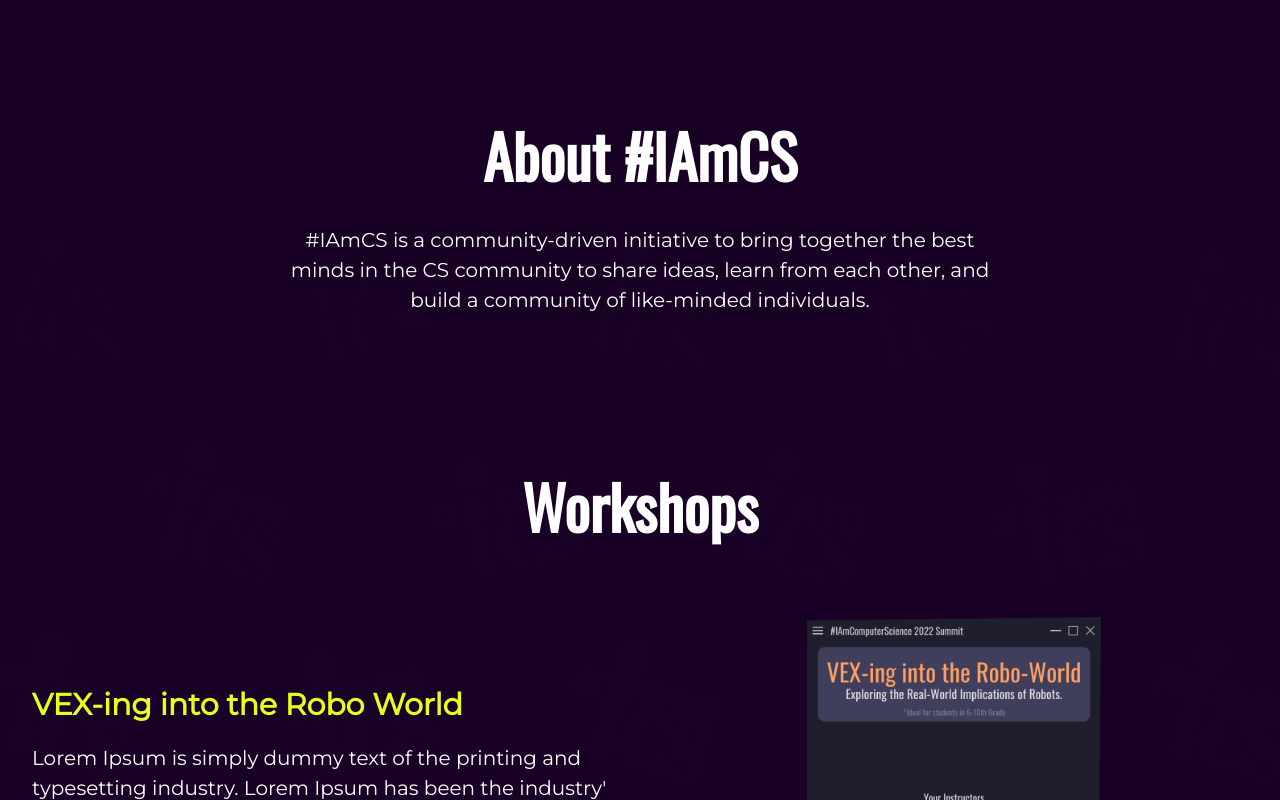
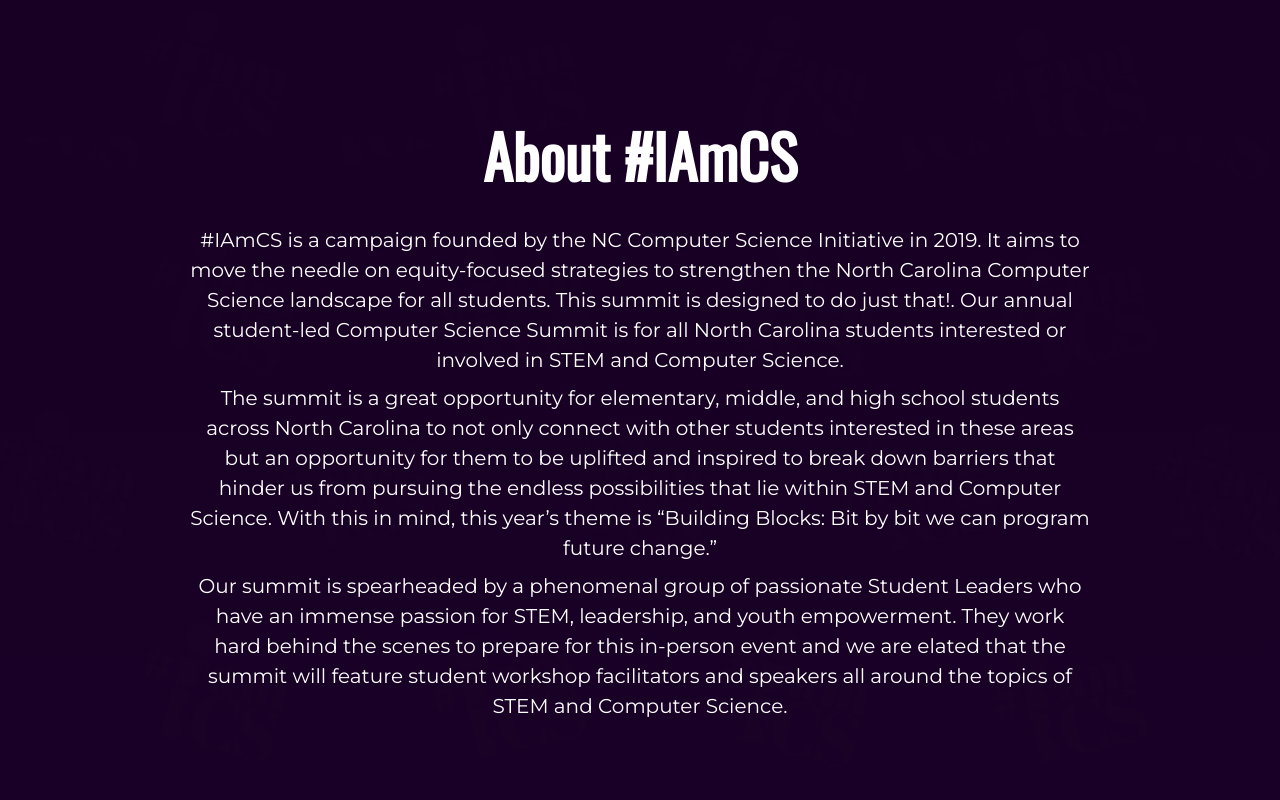
Before and after one commit to JimbroT/IAMCS, a Next.js app: page / in a window 1280 px wide. Shown: the part 1260-2060 px from the top of the page. Built offline with nearby package versions, Linux system fonts and the light colour scheme.

Commit message:
added about iamCS

```diff
--- a/data/team.json
+++ b/data/team.json
@@ -2,31 +2,21 @@
     {
         "name": "Ganning Xu",
         "pic": "/ganning.jpeg",
-        "desc": "Tech Team"
+        "desc": "Website Developer"
     },
     {
         "name": "Ganning Xu",
-        "pic": "/ganning.jpeg",
-        "desc": "Tech Team"
+        "pic": "https://images.unsplash.com/photo-1535713875002-d1d0cf377fde?ixlib=rb-1.2.1&ixid=MnwxMjA3fDB8MHxjb2xsZWN0aW9uLXBhZ2V8MXw3NjA4Mjc3NHx8ZW58MHx8fHw%3D&w=1000&q=80",
+        "desc": "Website Developer"
     },
     {
         "name": "Ganning Xu",
-        "pic": "/ganning.jpeg",
-        "desc": "Tech Team"
+        "pic": "https://images.unsplash.com/photo-1535713875002-d1d0cf377fde?ixlib=rb-1.2.1&ixid=MnwxMjA3fDB8MHxjb2xsZWN0aW9uLXBhZ2V8MXw3NjA4Mjc3NHx8ZW58MHx8fHw%3D&w=1000&q=80",
+        "desc": "Website Developer"
     },
     {
         "name": "Ganning Xu",
-        "pic": "/ganning.jpeg",
-        "desc": "Tech Team"
-    },
-    {
-        "name": "Ganning Xu",
-        "pic": "/ganning.jpeg",
-        "desc": "Tech Team"
-    },
-    {
-        "name": "Ganning Xu",
-        "pic": "/ganning.jpeg",
-        "desc": "Tech Team"
+        "pic": "https://images.unsplash.com/photo-1535713875002-d1d0cf377fde?ixlib=rb-1.2.1&ixid=MnwxMjA3fDB8MHxjb2xsZWN0aW9uLXBhZ2V8MXw3NjA4Mjc3NHx8ZW58MHx8fHw%3D&w=1000&q=80",
+        "desc": "Website Developer"
     }
 ]
--- a/pages/index.js
+++ b/pages/index.js
@@ -34,13 +34,24 @@
 
             <SmSep />
 
-            <Box textAlign="center" maxW="700px" mx="auto">
+            <Box textAlign="center" maxW="900px" mx="auto">
               <Heading as="h1" size="3xl" color="white" fontWeight="bold">About #IAmCS</Heading>
 
-              <Text fontSize="xl" color="white" mt='40px'>
-                #IAmCS is a community-driven initiative to bring together the best minds in the CS community to share ideas, learn from each other, and build a community of like-minded individuals.
-              </Text>
-            </Box >
+              <Box fontSize="xl" color="white" mt='40px'>
+                <Text>
+                  #IAmCS is a campaign founded by the NC Computer Science Initiative in 2019. It aims to move the needle on equity-focused strategies to strengthen the North Carolina Computer Science landscape for all students. This summit is designed to do just that!. Our annual student-led Computer Science Summit is for all North Carolina students interested or involved in STEM and Computer Science.
+                </Text>
+
+                <Text mt='2'>
+                  The summit is a great opportunity for elementary, middle, and high school students across North Carolina to not only connect with other students interested in these areas but an opportunity for them to be uplifted and inspired to break down barriers that hinder us from pursuing the endless possibilities that lie within STEM and Computer Science. With this in mind, this year’s theme is “Building Blocks: Bit by bit we can program future change.”
+                </Text>
+
+                <Text mt='2'>
+                  Our summit is spearheaded by a phenomenal group of passionate Student Leaders who have an immense passion for STEM, leadership, and youth empowerment. They work hard behind the scenes to prepare for this in-person event and we are elated that the summit will feature student workshop facilitators and speakers all around the topics of STEM and Computer Science.
+                </Text>
+
+              </Box>
+            </Box>
 
             <MedSep />
             <Box textAlign="center" maxW="700px" mx="auto">
```
